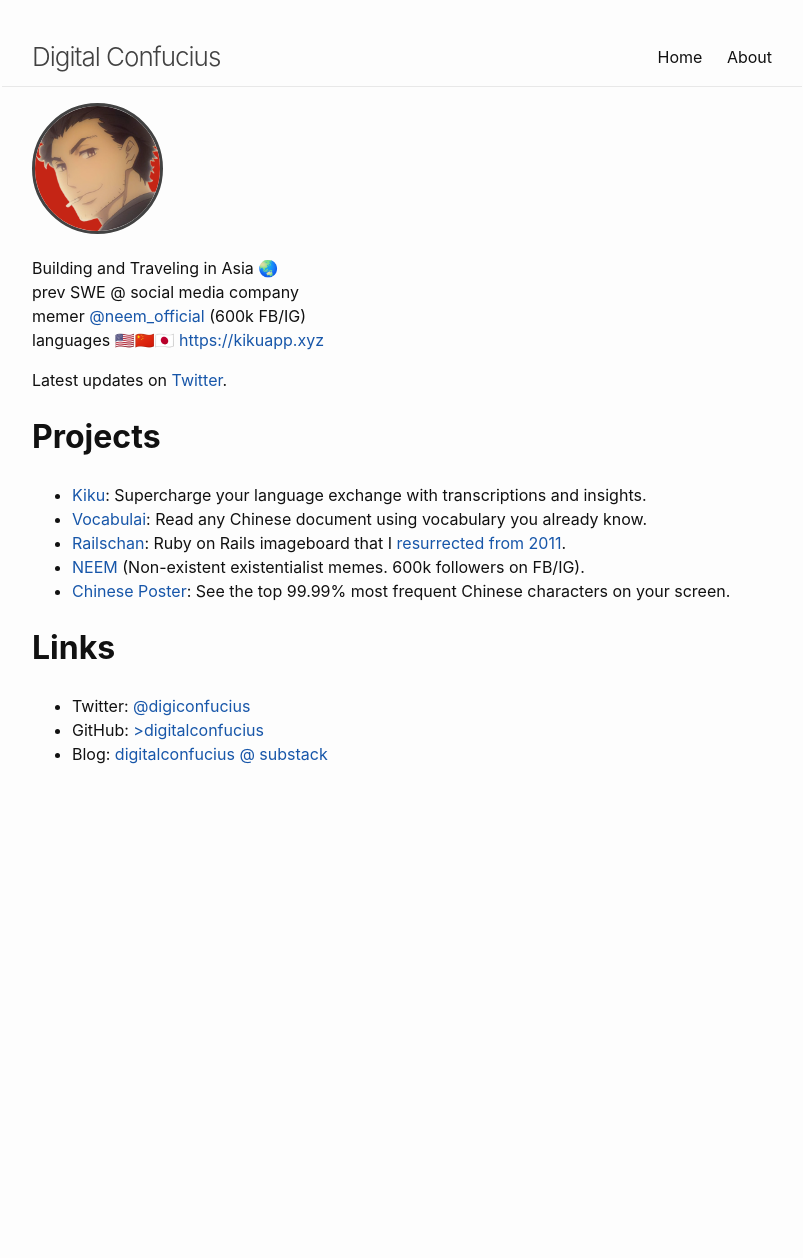
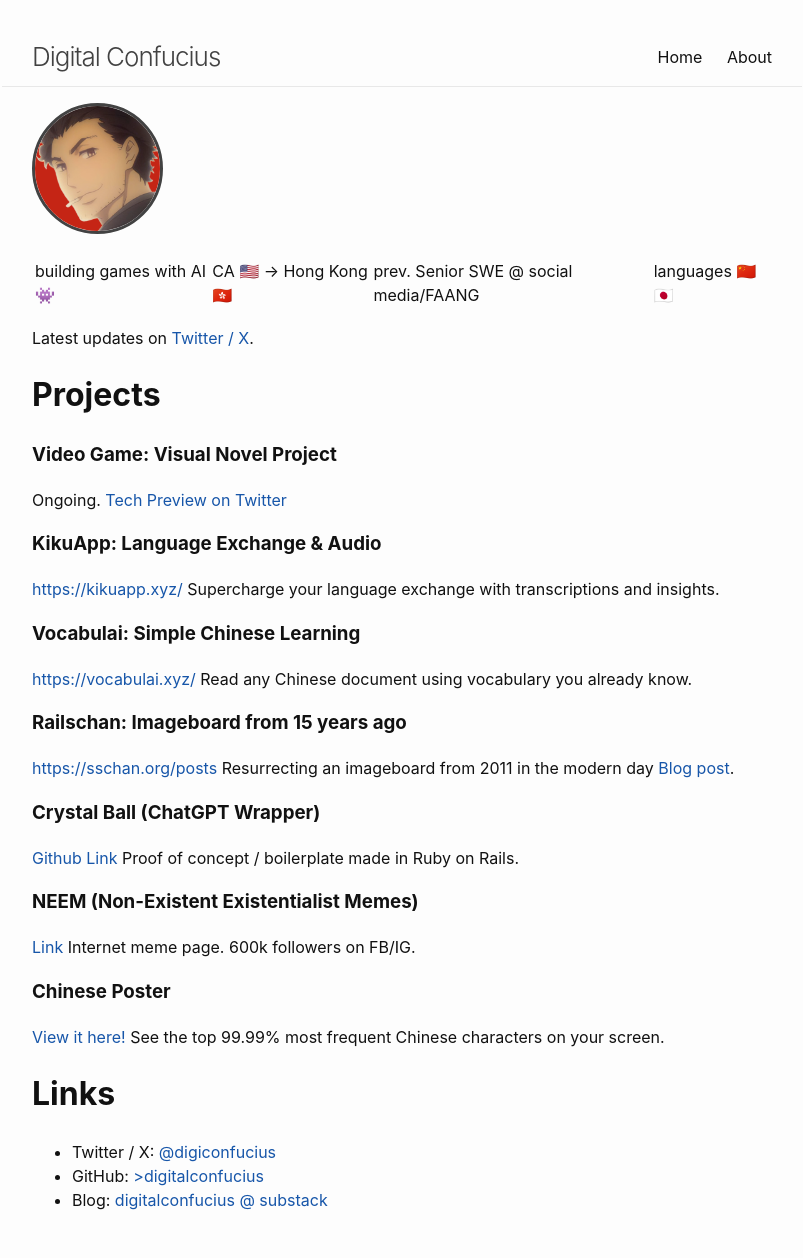
Before and after one commit to digitalconfucius/digitalconfucius.github.io, a Jekyll site: the page built from index.markdown, in a window 1280 px wide. Shown: the whole page, without its empty margins (238-1041 px from the left). Built offline with Jekyll 4.4.1, drawn with Linux system fonts in a browser that asks for light colours; before the commit the page ends 900 px from its top, so only the background shows below that.

Commit message:
Update index.markdown

```diff
--- a/index.markdown
+++ b/index.markdown
@@ -6,22 +6,41 @@ layout: home
 
 <img src="{{ '/assets/images/profile.png' | relative_url }}" alt="Profile Image" class="profile-image" width="125" />
 
-Building and Traveling in Asia 🌏  \
-prev SWE @ social media company  \
-memer [@neem_official](https://www.instagram.com/neem_official/) (600k FB/IG) \
-languages  🇺🇸🇨🇳🇯🇵  [https://kikuapp.xyz](http://kikuapp.xyz)
+building games with AI 👾 | CA 🇺🇸 → Hong Kong 🇭🇰 | prev. Senior SWE @ social media/FAANG | languages 🇨🇳🇯🇵
 
-Latest updates on [Twitter](https://twitter.com/digiconfucius).
+Latest updates on [Twitter / X](https://twitter.com/digiconfucius).
 
 # Projects
-- [Kiku](https://kikuapp.xyz/): Supercharge your language exchange with transcriptions and insights.
-- [Vocabulai](https://vocabulai.xyz/): Read any Chinese document using vocabulary you already know.
-- [Railschan](https://railschan.onrender.com/posts): Ruby on Rails imageboard that I [resurrected from 2011](https://digitalconfucius.substack.com/p/railschan-resurrection).
-- [NEEM](https://neemblog.home.blog/memes/) (Non-existent existentialist memes. 600k followers on FB/IG).
-- [Chinese Poster](https://digitalconfucius.github.io/chinese-poster/): See the top 99.99% most frequent Chinese characters on your screen.
+### Video Game: Visual Novel Project
+Ongoing. [Tech Preview on Twitter](https://x.com/digiconfucius/status/1946536710634131847)
+
+### KikuApp: Language Exchange & Audio
+[https://kikuapp.xyz/](https://kikuapp.xyz/)
+Supercharge your language exchange with transcriptions and insights.
+
+### Vocabulai: Simple Chinese Learning
+[https://vocabulai.xyz/](https://vocabulai.xyz/)
+Read any Chinese document using vocabulary you already know.
+
+### Railschan: Imageboard from 15 years ago
+[https://sschan.org/posts](https://sschan.org/posts)
+Resurrecting an imageboard from 2011 in the modern day
+[Blog post](https://digitalconfucius.substack.com/p/railschan-resurrection).
+
+### Crystal Ball (ChatGPT Wrapper)
+[Github Link](https://github.com/digitalconfucius/crystal-ball/tree/main)
+Proof of concept / boilerplate made in Ruby on Rails.
+
+### NEEM (Non-Existent Existentialist Memes)
+[Link](https://neemblog.home.blog/memes/)
+Internet meme page. 600k followers on FB/IG.
+
+### Chinese Poster
+[View it here!](https://digitalconfucius.github.io/chinese-poster/)
+See the top 99.99% most frequent Chinese characters on your screen.
 
 # Links
-- Twitter: [@digiconfucius](https://twitter.com/digiconfucius)
+- Twitter / X: [@digiconfucius](https://twitter.com/digiconfucius)
 - GitHub: [>digitalconfucius](https://github.com/digitalconfucius)
 - Blog: [digitalconfucius @ substack](https://digitalconfucius.substack.com/)
 
```
